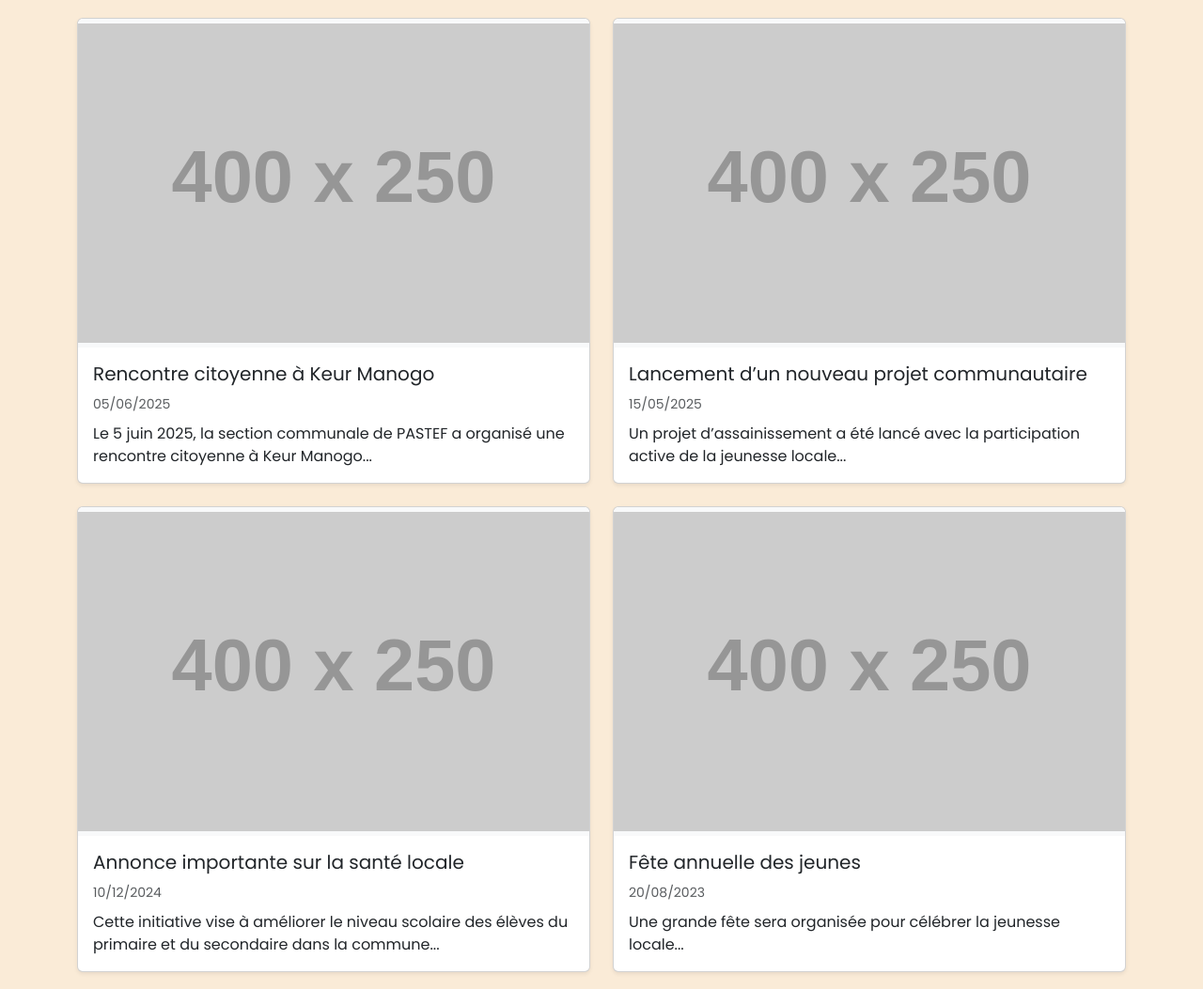
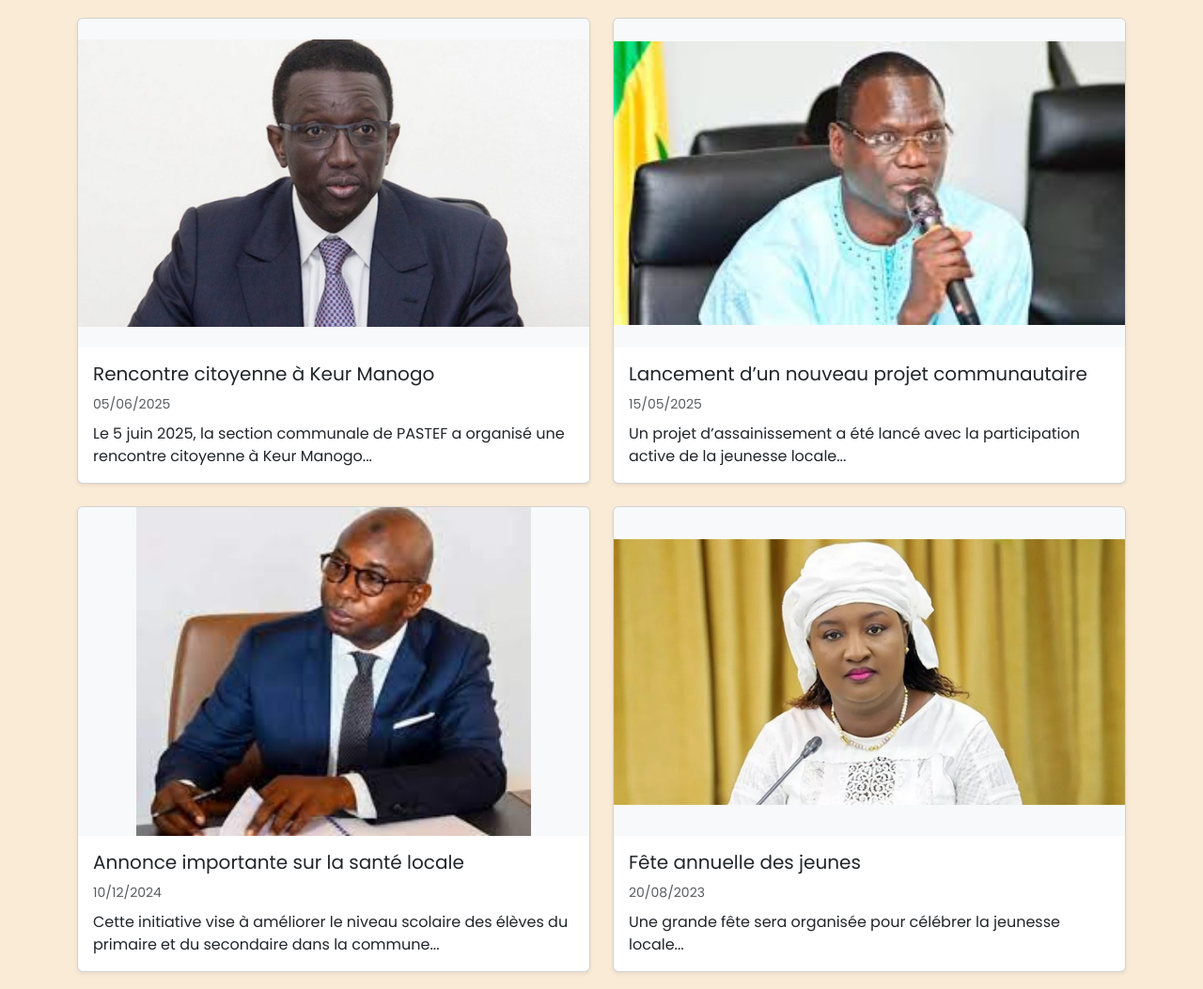
Before and after one commit to Ablaye2025/pastef, a plain HTML site: page actualites.html in a window 1280 px wide. Shown: the part 247-1300 px from the top of the page at 94% size. Drawn offline with nearby package versions, Linux system fonts and the light colour scheme; placeholder pictures from the web are drawn by us.

Commit message:
Update actualites.html

```diff
--- a/actualites.html
+++ b/actualites.html
@@ -120,7 +120,7 @@
       titre: "Rencontre citoyenne à Keur Manogo",
       date: "2025-06-05",
       categorie: "evenement",
-      image: "img/am1.jpg",
+      image: "am1.jpg",
       description: "Le 5 juin 2025, la section communale de PASTEF a organisé une rencontre citoyenne à Keur Manogo...",
       lien: "#"
     },
@@ -129,7 +129,7 @@
       titre: "Lancement d’un nouveau projet communautaire",
       date: "2025-05-15",
       categorie: "projet",
-      image: "img/rakhmane.jpg",
+      image: "rakhmane.jpg",
       description: "Un projet d’assainissement a été lancé avec la participation active de la jeunesse locale...",
       lien: "#"
     },
@@ -138,7 +138,7 @@
       titre: "Annonce importante sur la santé locale",
       date: "2024-12-10",
       categorie: "annonce",
-      image: "img/gu.jpg",
+      image: "gu.jpg",
       description: "Cette initiative vise à améliorer le niveau scolaire des élèves du primaire et du secondaire dans la commune...",
       lien: "#"
     },
@@ -147,7 +147,7 @@
       titre: "Fête annuelle des jeunes",
       date: "2023-08-20",
       categorie: "evenement",
-      image: "img/jeu.jpg",
+      image: "jeu.jpg",
       description: "Une grande fête sera organisée pour célébrer la jeunesse locale...",
       lien: "#"
     },
@@ -208,7 +208,7 @@
             desc.textContent = item.description;
             btn.textContent = "Lire Moins";
           } else {
-            desc.textContent = truncateText(item.description, 150);
+            desc.textContent = truncateText(item.description, 120);
             btn.textContent = "Lire Plus";
           }
         });
```
